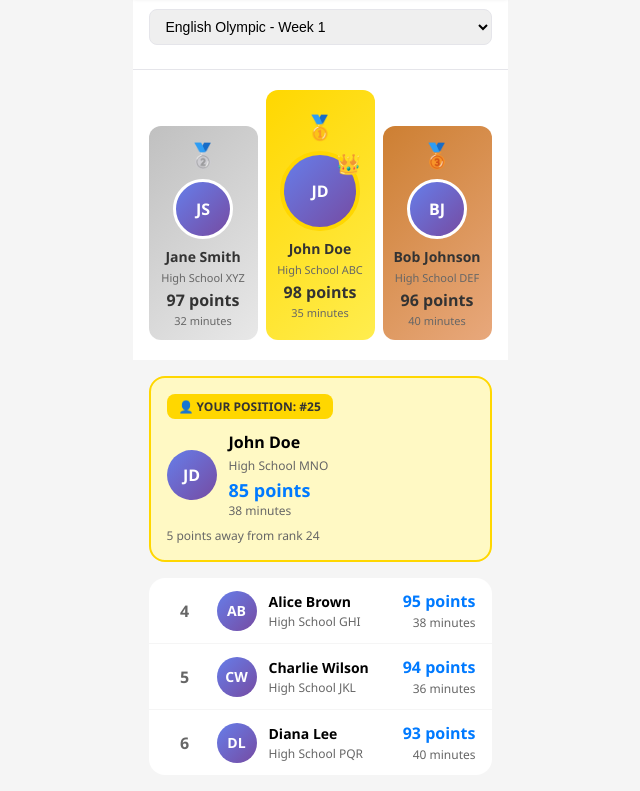
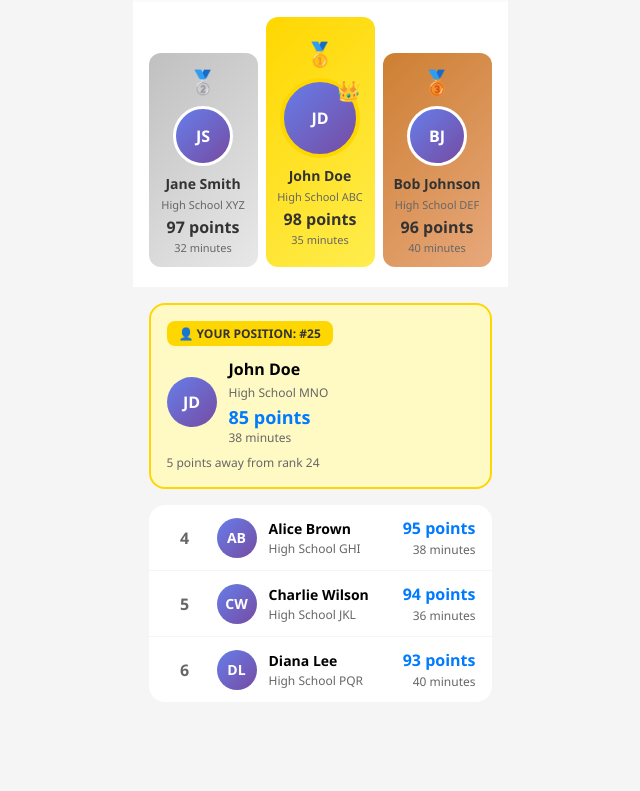
Before and after one commit to ngatoki188/gameedu, a plain HTML site: page leaderboard.html in a window 1280 px wide. Shown: the part 60-851 px from the top of the page, without its empty margins (320-960 px from the left). After the commit the page ends 800 px from the top, so only its background shows below. Drawn offline with Linux system fonts and the light colour scheme.

Commit message:
Remove week filter dropdown from leaderboard

```diff
--- a/leaderboard.html
+++ b/leaderboard.html
@@ -43,22 +43,6 @@
         font-size: 18px;
         color: #333;
         flex: 1;
-      }
-
-      /* Filter Bar */
-      .filter-bar {
-        background: white;
-        padding: 12px 16px;
-        border-bottom: 1px solid #e5e5ea;
-      }
-
-      .contest-select {
-        width: 100%;
-        padding: 8px 12px;
-        border: 1px solid #e5e5ea;
-        border-radius: 8px;
-        margin-bottom: 12px;
-        font-size: 14px;
       }
 
       /* Top 3 Podium */
@@ -293,14 +277,6 @@
       <div class="title">Leaderboard</div>
     </div>
 
-    <!-- Filter Bar -->
-    <div class="filter-bar">
-      <select class="contest-select">
-        <option>English Olympic - Week 1</option>
-        <option>English Olympic - Week 2</option>
-      </select>
-    </div>
-
     <!-- Top 3 Podium -->
     <div class="podium">
       <div class="podium-item second">
```
